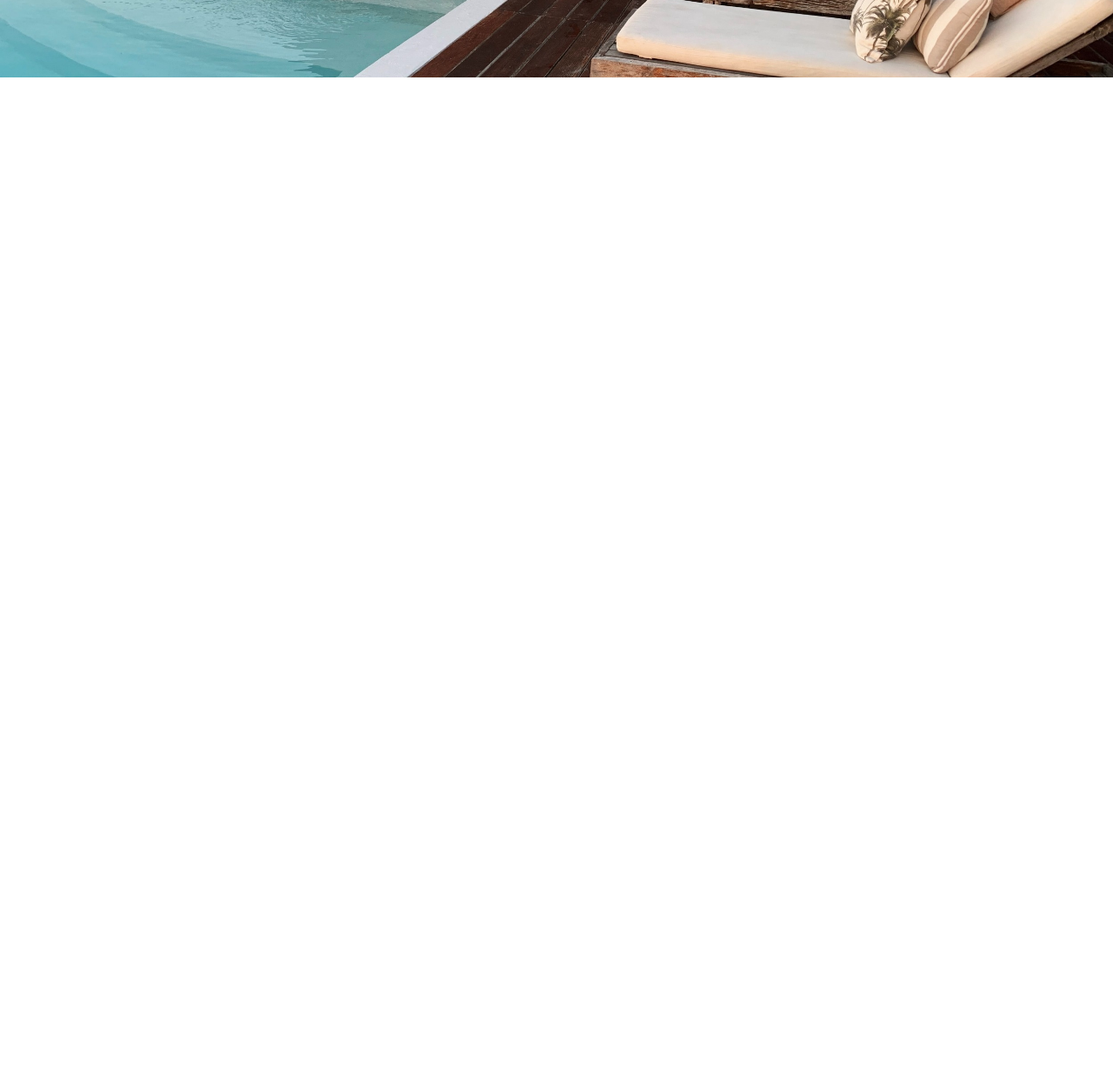
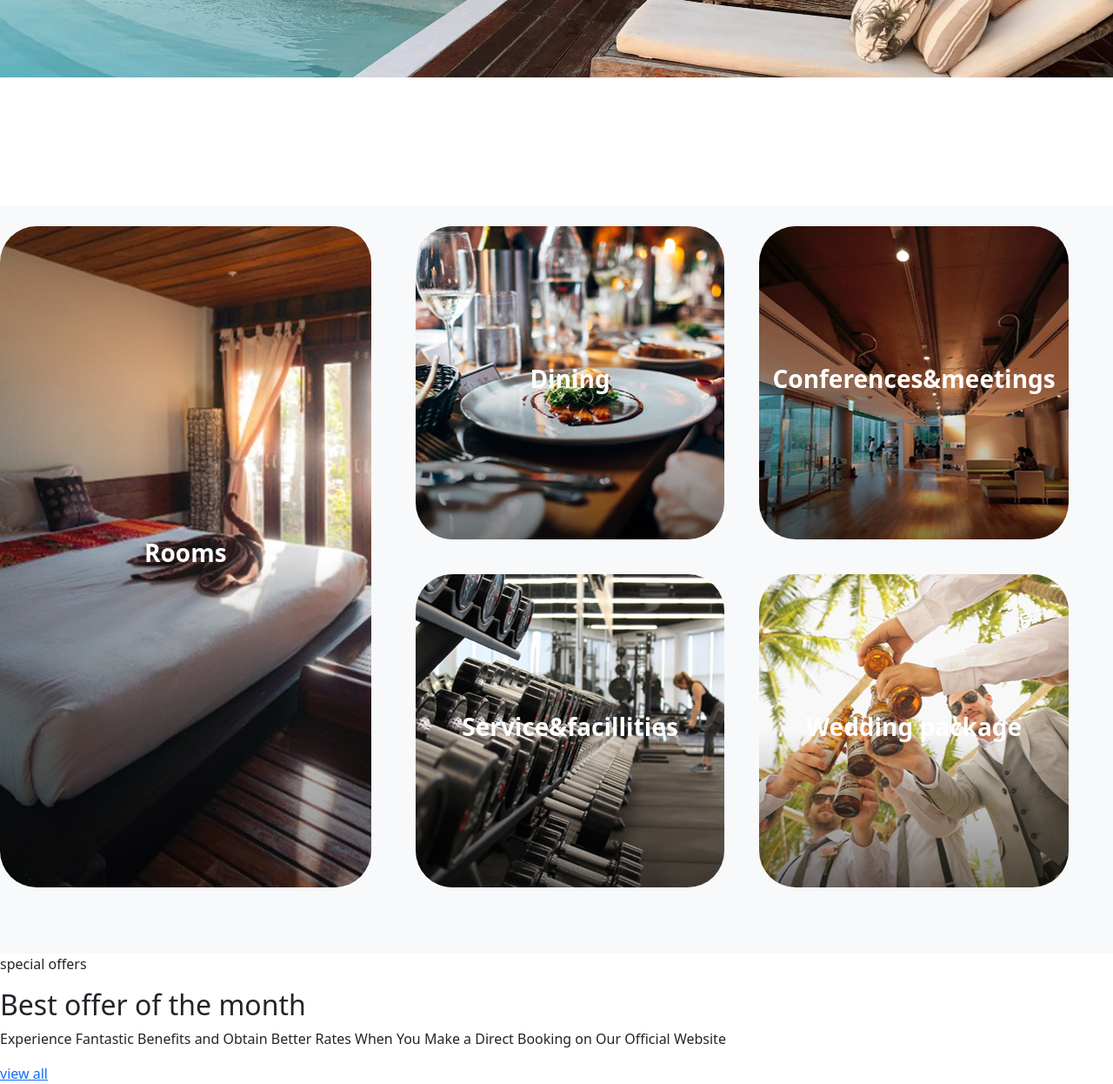
Before and after one commit to aleksandremdivani/homework-14, a plain HTML site: page index.html in a window 1280 px wide. Shown: the part 569-1815 px from the top of the page at 87% size. Before the commit the page ends 800 px from the top, so only its background shows below. Drawn offline with nearby package versions, Linux system fonts and the light colour scheme.

Commit message:
+services section

```diff
--- a/index.html
+++ b/index.html
@@ -19,18 +19,14 @@
       crossorigin="anonymous"
     ></script>
     <main class="pt-5 d-flex justify-content-between">
-      <header class="container bg-light ps-5 py-3 rounded-4 d-flex justify-content-between">
+      <header
+        class="container bg-white ps-5 py-3 rounded-4 d-flex justify-content-between"
+      >
         <nav class="nav-left">
           <ul class="d-flex align-items-center m-0 p-0">
-            <li class="list-item">
-              <a href="#">Home</a>
-            </li>
-            <li class="list-item">
-              <a href="#">About</a>
-            </li>
-            <li class="list-item">
-              <a href="#">Newsletter</a>
-            </li>
+            <li class="list-item"><a href="#">Home</a></li>
+            <li class="list-item"><a href="#">About</a></li>
+            <li class="list-item"><a href="#">Newsletter</a></li>
           </ul>
         </nav>
         <a href="./index.html">
@@ -38,20 +34,52 @@
         </a>
         <nav class="nav-right">
           <ul class="d-flex m-0 p-0 align-items-center">
-            <li class="list-item">
-              <a href="#">Rooms</a>
-            </li>
-            <li class="list-item">
-              <a href="#">Services</a>
-            </li>
-            <li class="list-item">
-              <a href="#">Pricing</a>
-            </li>
+            <li class="list-item"><a href="#">Rooms</a></li>
+            <li class="list-item"><a href="#">Services</a></li>
+            <li class="list-item"><a href="#">Pricing</a></li>
           </ul>
         </nav>
         <div class="d-md-none d-none-block">|||</div>
       </header>
       <h1 class="text-light">Discover Extraordinary Comfort in Hotels</h1>
     </main>
+    <section class="bg-light services">
+      <div class="container services-content">
+        <div class="row g-4">
+          <div class="col-md-4 rooms rounded-5">
+            <h3>Rooms</h3>
+          </div>
+          <div class="col-md-8">
+            <div class="row small-cards">
+              <div class="col-md-5 dining rounded-5">
+                <h3>Dining</h3>
+              </div>
+              <div class="col-md-5 meetings rounded-5">
+                <h3>Conferences&meetings</h3>
+              </div>
+              <div class="col-md-5 facillities rounded-5">
+                <h3>Service&facillities</h3>
+              </div>
+              <div class="col-md-5 wedding rounded-5">
+                <h3>Wedding package</h3>
+              </div>
+            </div>
+          </div>
+        </div>
+      </div>
+    </section>
+    <section class="special-offers">
+      <div>
+      <div>
+        <p>special offers</p>
+        <h2>Best offer of the month</h2>
+        <p>
+          Experience Fantastic Benefits and Obtain Better Rates When You Make a
+          Direct Booking on Our Official Website
+        </p>
+      </div>
+      <a href="#">view all</a>
+      </div>
+    </section>
   </body>
 </html>
--- a/scss/_styles.scss
+++ b/scss/_header&main.scss
@@ -1,18 +1,14 @@
 // main
-.container {
-  max-width: 1280px;
-}
-.rounded-4 {
-  border-radius: 20px;
-}
 main {
   background-image: url("../images/main-img.jpg");
   height: 658px;
+  width: 100%;
   background-position: center;
   background-size: cover;
   background-repeat: no-repeat;
   flex-direction: column;
   padding-bottom: 87px;
+  margin-bottom: 171px;
   // header
   header {
     padding-right: 135px !important;
--- /dev/null
+++ b/scss/_services.scss
@@ -0,0 +1,43 @@
+.services {
+  .services-content {
+    min-height: 860px;
+    width: 100%;
+    div {
+      display: flex;
+      align-items: center;
+      justify-content: center;
+    }
+    .rooms {
+      //   width: 400px;
+      min-height: 760px;
+      background-image: url("../images/rooms-img.png");
+    }
+    .small-cards {
+      //   width: 840px;
+      min-height: 760px;
+      gap: 40px;
+      div {
+        height: 360px;
+        // width: 400px;
+        background-position: center;
+        background-size: cover;
+      }
+      .dining {
+        background-image: url("../images/dining-img.png");
+      }
+      .meetings {
+        background-image: url("../images/meetings-img.png");
+      }
+      .facillities {
+        background-image: url("../images/facillities-img.png");
+      }
+      .wedding {
+        background-image: url("../images/wedding-img.png");
+      }
+    }
+    h3 {
+      color: white;
+      font-weight: 700;
+    }
+  }
+}
--- a/scss/_utillities.scss
+++ b/scss/_utillities.scss
@@ -0,0 +1,21 @@
+
+.container {
+  max-width: 1280px;
+}
+.rounded-4 {
+  border-radius: 20px;
+}
+.rounded-5 {
+  border-radius: 42px;
+}
+div,
+main {
+  background-position: center;
+  background-size: cover;
+  background-repeat: no-repeat;
+}
+@media(max-width: 768px){
+  .container{
+    padding: 13px;
+  }
+}
--- a/scss/main.scss
+++ b/scss/main.scss
@@ -1,2 +1,3 @@
-@import "./styles";
 @import "./utillities";
+@import "./header&main";
+@import "./services";
```
Also changed, not shown: css/main.css, images/dining-img.png (added), images/facillities-img.png (added), images/meetings-img.png (added), images/rooms-img.png (added), images/wedding-img.png (added). Lines whose indentation alone changed are shown as unchanged.
